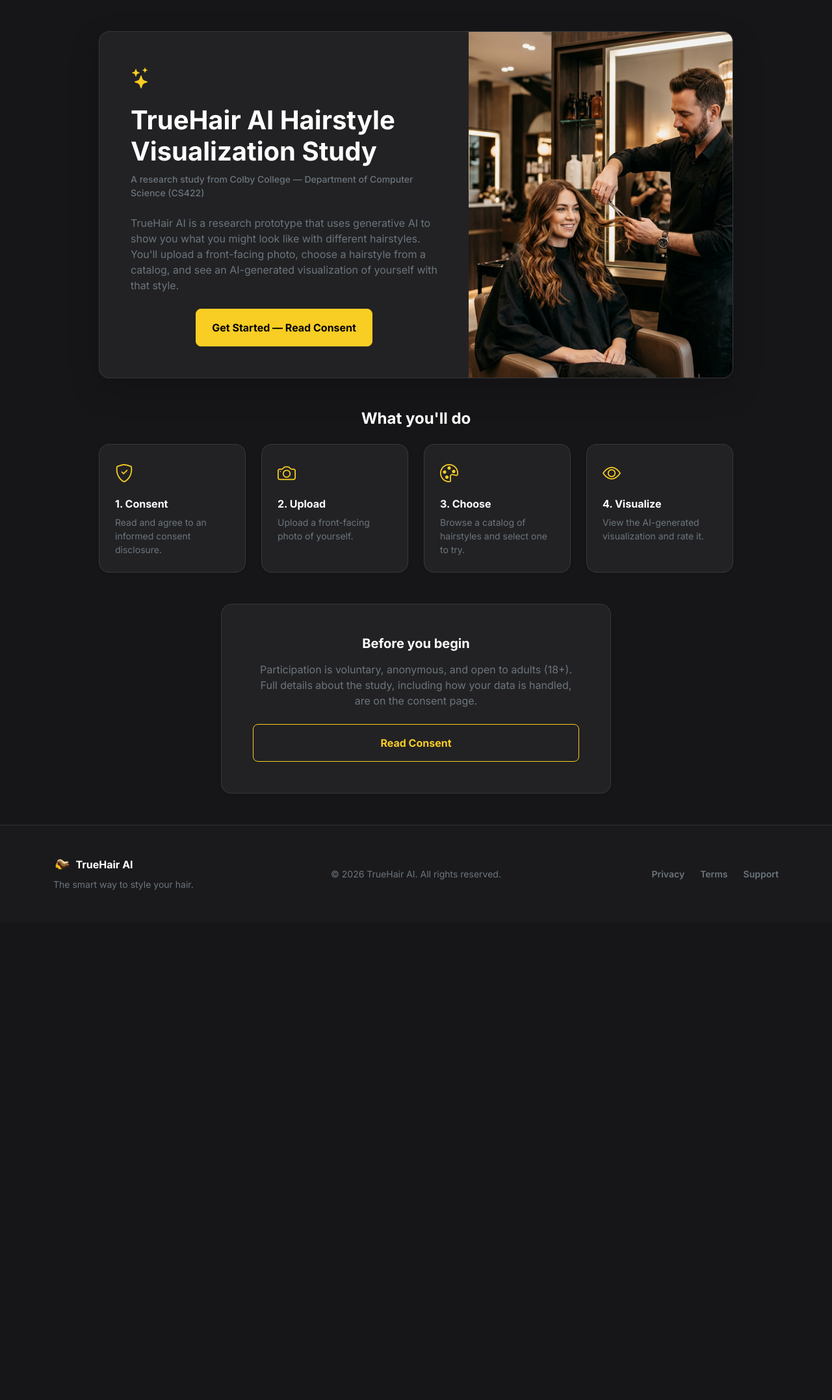
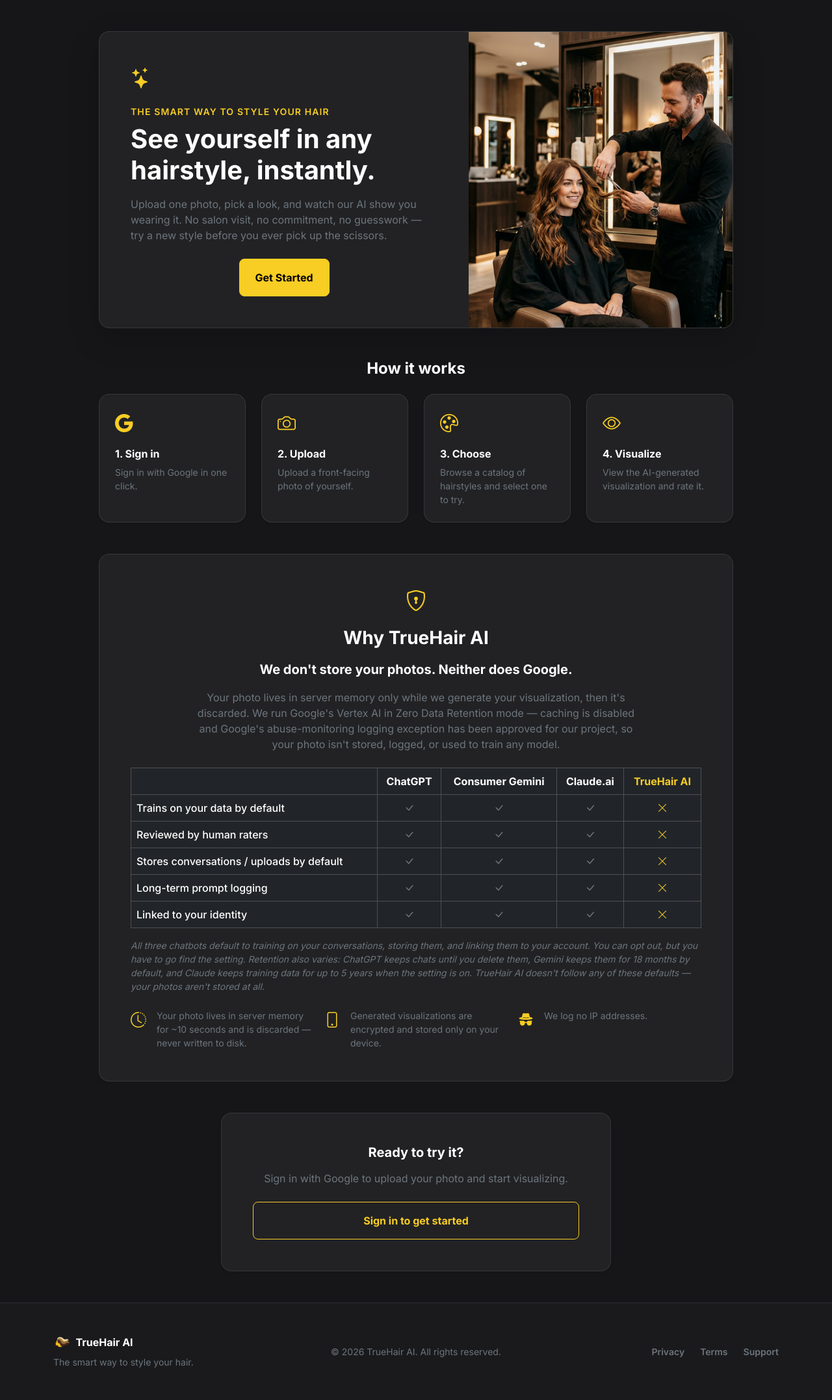
Before and after one commit to TrueHair-AI/truehair-ai, a Flask app: page / in a window 1280 px wide. Shown: the part 74-2228 px from the top of the page at 65% size. Before the commit the page ends 1443 px from the top, so only its background shows below. Run offline with Flask 3, Linux system fonts and the light colour scheme; lists and menus that the app fills with data are empty.

Commit message:
feat(landing): rewrite as consumer hero with Why TrueHair privacy section
Replaces IRB study framing with a consumer marketing page:

- Hero: "See yourself in any hairstyle, instantly." headline, eyebrow
  motto, descriptive subhead, "Get Started" CTA → /login.
- "How it works" cards: drop Consent; add Sign in / Upload / Choose /
  Visualize.
- New "Why TrueHair AI" section: privacy promise, comparison table vs.
  ChatGPT / consumer Gemini / Claude.ai, footnote, supporting bullets
  (memory-only photos, encrypted on-device gallery, no IP logging).
- Final CTA section linking to /login.
- Update <title>; drop "study", "research", "Colby", "CS422", "consent",
  and "18+" framing.

Closes #95.

```diff
--- a/app/templates/landing.html
+++ b/app/templates/landing.html
@@ -1,5 +1,5 @@
 {% extends 'base.html' %}
-{% block title %}TrueHair AI — Hairstyle Visualization Study{% endblock %}
+{% block title %}TrueHair AI — See yourself in any hairstyle, instantly{% endblock %}
 {% block main_class %}py-5{% endblock %}
 
 {% block content %}
@@ -18,20 +18,18 @@
         <div class="mb-3 text-yellow">
           <i class="bi bi-stars fs-2"></i>
         </div>
-        <h1 class="fw-bold mb-2">TrueHair AI Hairstyle Visualization Study</h1>
-        <p class="text-secondary small mb-4 fw-medium">
-          A research study from Colby College — Department of Computer Science (CS422)
+        <p class="text-yellow text-uppercase fw-semibold small mb-2" style="letter-spacing: 0.08em;">
+          The smart way to style your hair
         </p>
-        <h2 class="visually-hidden">What this is</h2>
+        <h1 class="fw-bold mb-3">See yourself in any hairstyle, instantly.</h1>
         <p class="text-secondary mb-4">
-          TrueHair AI is a research prototype that uses generative AI to show
-          you what you might look like with different hairstyles. You'll upload
-          a front-facing photo, choose a hairstyle from a catalog, and see an
-          AI-generated visualization of yourself with that style.
+          Upload one photo, pick a look, and watch our AI show you wearing it.
+          No salon visit, no commitment, no guesswork — try a new style before
+          you ever pick up the scissors.
         </p>
-        <a href="{{ url_for('main.consent_page') }}"
+        <a href="{{ url_for('auth.login') }}"
            class="btn btn-primary fw-bold py-3 px-4 rounded-3 align-self-center">
-          Get Started — Read Consent
+          Get Started
         </a>
       </div>
     </div>
@@ -39,15 +37,15 @@
 
   <!-- What you'll do -->
   <div class="mb-5">
-    <h2 class="fw-bold h4 mb-4 text-center">What you'll do</h2>
+    <h2 class="fw-bold h4 mb-4 text-center">How it works</h2>
     <div class="row g-4">
       <div class="col-12 col-md-6 col-lg-3">
         <div class="bg-card rounded-4 border border-secondary border-opacity-25 p-4 h-100 shadow-sm">
           <div class="text-yellow mb-3">
-            <i class="bi bi-shield-check fs-3"></i>
+            <i class="bi bi-google fs-3"></i>
           </div>
-          <h3 class="h6 fw-bold mb-2">1. Consent</h3>
-          <p class="text-secondary small mb-0">Read and agree to an informed consent disclosure.</p>
+          <h3 class="h6 fw-bold mb-2">1. Sign in</h3>
+          <p class="text-secondary small mb-0">Sign in with Google in one click.</p>
         </div>
       </div>
       <div class="col-12 col-md-6 col-lg-3">
@@ -80,18 +78,134 @@
     </div>
   </div>
 
-  <!-- Before you begin -->
+  <!-- Why TrueHair AI -->
+  <section class="mb-5" aria-labelledby="why-truehair-heading">
+    <div class="bg-card rounded-4 border border-secondary border-opacity-25 p-4 p-md-5 shadow-sm">
+      <div class="text-center mb-4">
+        <div class="text-yellow mb-3">
+          <i class="bi bi-shield-lock fs-2"></i>
+        </div>
+        <h2 id="why-truehair-heading" class="fw-bold h3 mb-3">Why TrueHair AI</h2>
+        <p class="fw-bold fs-5 mb-3">We don't store your photos. Neither does Google.</p>
+        <p class="text-secondary mx-auto" style="max-width: 700px;">
+          Your photo lives in server memory only while we generate your
+          visualization, then it's discarded. We run Google's Vertex AI in
+          Zero Data Retention mode — caching is disabled and Google's
+          abuse-monitoring logging exception has been approved for our
+          project, so your photo isn't stored, logged, or used to train any
+          model.
+        </p>
+      </div>
+
+      <div class="table-responsive mb-3">
+        <table class="table table-dark table-bordered align-middle text-center mb-0"
+               style="background-color: transparent;">
+          <thead>
+            <tr>
+              <th scope="col" class="text-start" style="min-width: 220px;">&nbsp;</th>
+              <th scope="col">ChatGPT</th>
+              <th scope="col">Consumer Gemini</th>
+              <th scope="col">Claude.ai</th>
+              <th scope="col" class="text-yellow">TrueHair AI</th>
+            </tr>
+          </thead>
+          <tbody>
+            <tr>
+              <th scope="row" class="text-start fw-medium">Trains on your data by default</th>
+              <td><i class="bi bi-check-lg text-secondary" aria-label="Yes"></i></td>
+              <td><i class="bi bi-check-lg text-secondary" aria-label="Yes"></i></td>
+              <td><i class="bi bi-check-lg text-secondary" aria-label="Yes"></i></td>
+              <td><i class="bi bi-x-lg text-yellow fw-bold" aria-label="No"></i></td>
+            </tr>
+            <tr>
+              <th scope="row" class="text-start fw-medium">Reviewed by human raters</th>
+              <td><i class="bi bi-check-lg text-secondary" aria-label="Yes"></i></td>
+              <td><i class="bi bi-check-lg text-secondary" aria-label="Yes"></i></td>
+              <td><i class="bi bi-check-lg text-secondary" aria-label="Yes"></i></td>
+              <td><i class="bi bi-x-lg text-yellow fw-bold" aria-label="No"></i></td>
+            </tr>
+            <tr>
+              <th scope="row" class="text-start fw-medium">Stores conversations / uploads by default</th>
+              <td><i class="bi bi-check-lg text-secondary" aria-label="Yes"></i></td>
+              <td><i class="bi bi-check-lg text-secondary" aria-label="Yes"></i></td>
+              <td><i class="bi bi-check-lg text-secondary" aria-label="Yes"></i></td>
+              <td><i class="bi bi-x-lg text-yellow fw-bold" aria-label="No"></i></td>
+            </tr>
+            <tr>
+              <th scope="row" class="text-start fw-medium">Long-term prompt logging</th>
+              <td><i class="bi bi-check-lg text-secondary" aria-label="Yes"></i></td>
+              <td><i class="bi bi-check-lg text-secondary" aria-label="Yes"></i></td>
+              <td><i class="bi bi-check-lg text-secondary" aria-label="Yes"></i></td>
+              <td><i class="bi bi-x-lg text-yellow fw-bold" aria-label="No"></i></td>
+            </tr>
+            <tr>
+              <th scope="row" class="text-start fw-medium">Linked to your identity</th>
+              <td><i class="bi bi-check-lg text-secondary" aria-label="Yes"></i></td>
+              <td><i class="bi bi-check-lg text-secondary" aria-label="Yes"></i></td>
+              <td><i class="bi bi-check-lg text-secondary" aria-label="Yes"></i></td>
+              <td><i class="bi bi-x-lg text-yellow fw-bold" aria-label="No"></i></td>
+            </tr>
+          </tbody>
+        </table>
+      </div>
+
+      <p class="text-secondary small fst-italic mb-4">
+        All three chatbots default to training on your conversations, storing
+        them, and linking them to your account. You can opt out, but you have
+        to go find the setting. Retention also varies: ChatGPT keeps chats
+        until you delete them, Gemini keeps them for 18 months by default,
+        and Claude keeps training data for up to 5 years when the setting is
+        on. TrueHair AI doesn't follow any of these defaults — your photos
+        aren't stored at all.
+      </p>
+
+      <div class="row g-3">
+        <div class="col-md-4">
+          <div class="d-flex gap-3">
+            <div class="text-yellow flex-shrink-0">
+              <i class="bi bi-clock-history fs-4"></i>
+            </div>
+            <p class="text-secondary small mb-0">
+              Your photo lives in server memory for ~10 seconds and is
+              discarded — never written to disk.
+            </p>
+          </div>
+        </div>
+        <div class="col-md-4">
+          <div class="d-flex gap-3">
+            <div class="text-yellow flex-shrink-0">
+              <i class="bi bi-phone fs-4"></i>
+            </div>
+            <p class="text-secondary small mb-0">
+              Generated visualizations are encrypted and stored only on your
+              device.
+            </p>
+          </div>
+        </div>
+        <div class="col-md-4">
+          <div class="d-flex gap-3">
+            <div class="text-yellow flex-shrink-0">
+              <i class="bi bi-incognito fs-4"></i>
+            </div>
+            <p class="text-secondary small mb-0">
+              We log no IP addresses.
+            </p>
+          </div>
+        </div>
+      </div>
+    </div>
+  </section>
+
+  <!-- Final CTA -->
   <div class="mx-auto" style="max-width: 600px;">
     <div class="bg-card rounded-4 border border-secondary border-opacity-25 p-4 p-md-5 text-center shadow-sm">
-      <h2 class="fw-bold h5 mb-3">Before you begin</h2>
+      <h2 class="fw-bold h5 mb-3">Ready to try it?</h2>
       <p class="text-secondary mb-4">
-        Participation is voluntary, anonymous, and open to adults (18+).
-        Full details about the study, including how your data is handled,
-        are on the consent page.
+        Sign in with Google to upload your photo and start visualizing.
       </p>
-      <a href="{{ url_for('main.consent_page') }}"
+      <a href="{{ url_for('auth.login') }}"
          class="btn btn-outline-yellow fw-bold w-100 py-3 rounded-3">
-        Read Consent
+        Sign in to get started
       </a>
     </div>
   </div>
```
